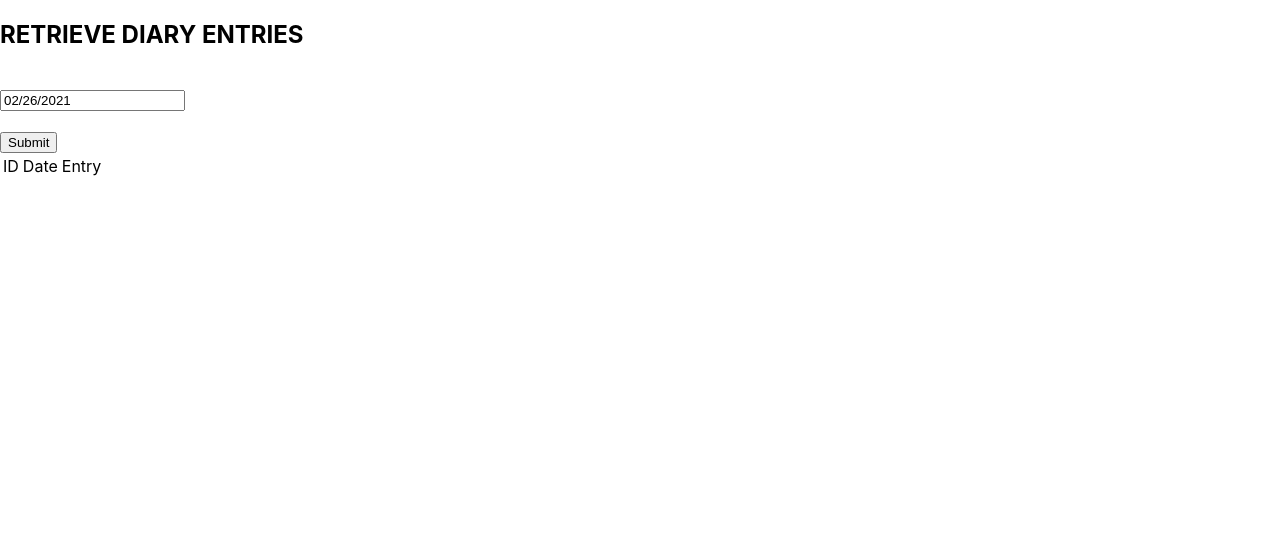
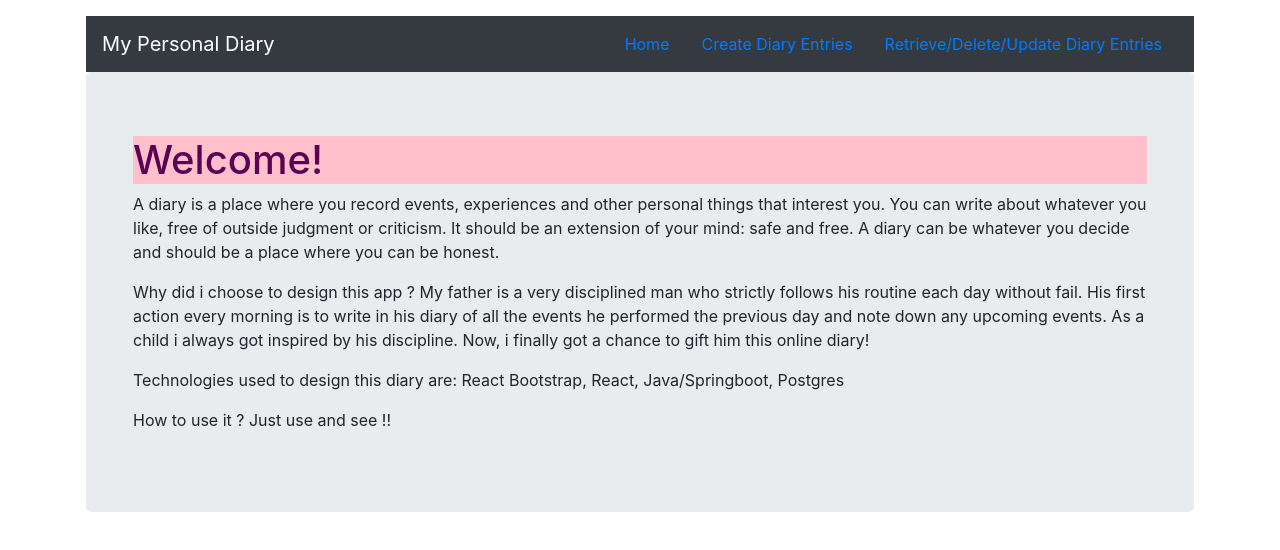
Before and after one commit to seetharamesh/finalproject_frontend, a React (Create React App) app: page / in a window 1280 px wide. Shown: the top 550 px of the page. Built offline with nearby package versions, Linux system fonts and the light colour scheme.

Commit message:
finished bootstrap

```diff
--- a/package.json
+++ b/package.json
@@ -9,11 +9,13 @@
     "axios": "^0.21.1",
     "bootstrap": "^4.6.0",
     "react": "^17.0.1",
+    "react-bootstrap": "^1.5.0",
     "react-contenteditable": "^3.3.5",
     "react-datepicker": "^3.5.0",
     "react-dom": "^17.0.1",
     "react-inline-editing": "^1.0.10",
     "react-router": "^5.2.0",
+    "react-router-bootstrap": "^0.25.0",
     "react-router-dom": "^5.2.0",
     "react-scripts": "4.0.2",
     "styled-components": "^5.2.1",
--- a/src/components/AddPage.js
+++ b/src/components/AddPage.js
@@ -3,19 +3,18 @@ import DatePicker from  "react-datepicker"
 //the below css is already available in datepicker package
 import "react-datepicker/dist/react-datepicker.css";
 import axios from 'axios';
+import styled from 'styled-components';
+
 
 const AddPage = () => {
   const [startDate, setStartDate] = useState(new Date());
   const [entryValue, setValue] = useState('');
-
-  // const handleChange = (event) =>{
-  //   console.log("inside handlechange");
-  //   setValue(event.target.value);
-  //   console.log(entryValue);
-  // }
+  const [submitFlag, setSubmitFlag] = useState(false);
+  const msg = "Your entry created successfully!"
 
   const handleSubmit = (event) => {
-    event.preventDefault();//remove this "event" because we want to reset the form after submit
+    //event.preventDefault();//remove this "event" because we want to reset the form after submit
+    setSubmitFlag(true);
     console.log("inside submit");
     var date = new Date(startDate);
     var mnth = ("0" + (date.getMonth() + 1)).slice(-2);
@@ -36,24 +35,35 @@ const AddPage = () => {
     console.log(data);
     //axios request to create a row
     axios.post('http://localhost:8080/api/diary', data)
-.then((response) => {
-  console.log(response);
-}, (error) => {
-  console.log(error);
-});
-
+    .then((response) => {
+      console.log(response);
+    }, (error) => {
+      console.log(error);
+    });
   }
  return (
+   <Wrapper>
    <form onSubmit= {handleSubmit}>
-   <h2>ADD YOUR DIARY ENTRY</h2><br />
-   <DatePicker selected={startDate} onChange={date => setStartDate(date)} /><br />
-     <textarea
+   <br /><h6>Diary is comprised of dated entries, you will express your feelings towards something when it is very fresh in your mind. You can then look back on those entries in the future and see how your feelings may have changed, or maybe how they have stayed the same.</h6>
+   <h5>Why wait ? Come on !! start creating your memories!</h5><br />
+
+   <DatePicker selected={startDate} onChange={date => setStartDate(date)} /><br /><br />
+     <textarea rows="10" cols="50" wrap="hard" placeholder="start here!"
             value={entryValue}
             onChange={e => setValue(e.target.value)}
           />
     <br/>
     <input type="submit" value="Submit" />
+    {submitFlag && <p>{msg}</p>}
 </form>
+</Wrapper>
 );//end of return
-}//end of function
+};//end of function
+
+const Wrapper = styled.div `
+h6{
+  color:rgb(91, 2, 84);
+  background-color:pink;
+}
+`;
 export default AddPage;
--- a/src/components/App.js
+++ b/src/components/App.js
@@ -1,10 +1,35 @@
 
-function App() {
-  return (
-    <div className="App">
+import React, { Component } from "react";
+import { BrowserRouter, Route, Switch } from "react-router-dom";
 
-    </div>
-  );
+import Jumbotron from "react-bootstrap/Jumbotron";
+import Container from "react-bootstrap/Container";
+import { LinkContainer } from "react-router-bootstrap";
+
+import HomePage from "./HomePage";
+import RetrievePage from "./RetrievePage";
+import Error from "./Error";
+import Navigation from "./Navigation";
+import AddPage from "./AddPage";
+
+class App extends Component {
+  render() {
+    return (
+      <BrowserRouter>
+        <Container className="w-100 p-3">
+          <div>
+            <Navigation />
+            <Switch>
+              <Route path="/" component={HomePage} exact />
+              <Route path="/add" component={AddPage} />
+              <Route path="/retrieve" component={RetrievePage} />
+              <Route component={Error} />
+            </Switch>
+          </div>
+        </Container>
+      </BrowserRouter>
+    );
+  }
 }
 
 export default App;
--- /dev/null
+++ b/src/components/Error.js
@@ -0,0 +1,11 @@
+import React from "react";
+
+const Error = () => {
+  return (
+    <div>
+      <p>Error: Page does not exist!</p>
+    </div>
+  );
+};
+
+export default Error;
--- a/src/components/HomePage.js
+++ b/src/components/HomePage.js
@@ -1,50 +1,27 @@
-import React from 'react';
+import React from "react";
+import Jumbotron from "react-bootstrap/Jumbotron";
+import Container from "react-bootstrap/Container";
 import styled from 'styled-components';
 
-/* This component is mainly used as Homepage
-   This component uses styled-components for styling (see const Wrapper below)*/
+const HomePage = () => {
+  return (<Wrapper>
+    <Jumbotron>
+      <Container>
+        <h1>Welcome!</h1>
+        <p>A diary is a place where you record events, experiences and other personal things that interest you. You can write about whatever you like, free of outside judgment or criticism. It should be an extension of your mind: safe and free. A diary can be whatever you decide and should be a place where you can be honest.</p>
+        <p>Why did i choose to design this app ? My father is a very disciplined man who strictly follows his routine each day without fail. His first action every morning is to write in his diary of all the events he performed the previous day and note down any upcoming events. As a child i always got inspired by his discipline. Now, i finally got a chance to gift him this online diary!</p>
+        <p>Technologies used to design this diary are: React Bootstrap, React, Java/Springboot, Postgres</p>
+        <p>How to use it ? Just use and see !!</p>
+      </Container>
+    </Jumbotron>
+  </Wrapper>
+  );
+};
 
-function Homepage() {
-  return (<Wrapper>
-    <p>"My Personal Diary!"</p>
-    <section>
-
-      <h2>Hello</h2>
-    </section>
-  </Wrapper>);
-};
 const Wrapper = styled.div `
-  min-height: calc(91vh - 55px);
-  background-image: url('https://cdn.wallpapersafari.com/58/31/e2DOgl.png');
-  padding: 20px;
-  p {
-    text-align: center;
-    color: #fff;
-    font-size: 40px;
-    text-decoration: underline overline wavy black;
-    text-underline-offset: 0.3em;
-    text-shadow: black 2px 2px;
-  }
-
-  img {
-    position: absolute;
-    margin-top: -30px;
-  }
-
-  h2, h3 {
-    color:black;
-    position: relative;
-    left: 40%;
-    width: 60%;
-    font-family: 'Quantico';
-  }
-
-  span {
-    color:white;
-  }
-
-  section {
-    color: #fff;
-  }
+h1{
+  color:rgb(91, 2, 84);
+  background-color:pink;
+}
 `;
-export default Homepage;
+export default HomePage;
--- /dev/null
+++ b/src/components/Navigation.js
@@ -0,0 +1,29 @@
+import React from "react";
+import { NavLink } from "react-router-dom";
+import Navbar from "react-bootstrap/Navbar";
+import Nav from "react-bootstrap/Nav";
+
+const Navigation = () => {
+  return (
+    <Navbar collapseOnSelect expand="lg" bg="dark" variant="dark">
+      <Navbar.Brand href="#home">My Personal Diary</Navbar.Brand>
+      <Navbar.Toggle aria-controls="responsive-navbar-nav" />
+      <Navbar.Collapse
+        className="justify-content-end"
+        id="responsive-navbar-nav"
+      >
+        <Nav.Link>
+          <NavLink to="/">Home</NavLink>
+        </Nav.Link>
+        <Nav.Link>
+          <NavLink to="/add">Create Diary Entries</NavLink>
+        </Nav.Link>
+        <Nav.Link>
+          <NavLink to="/retrieve">Retrieve/Delete/Update Diary Entries</NavLink>
+        </Nav.Link>
+      </Navbar.Collapse>
+    </Navbar>
+  );
+};
+
+export default Navigation;
--- a/src/index.css
+++ b/src/index.css
@@ -1,13 +1,14 @@
 body {
+  background-color: #d9455f;
   margin: 0;
-  font-family: -apple-system, BlinkMacSystemFont, 'Segoe UI', 'Roboto', 'Oxygen',
-    'Ubuntu', 'Cantarell', 'Fira Sans', 'Droid Sans', 'Helvetica Neue',
+  font-family: -apple-system, BlinkMacSystemFont, "Segoe UI", "Roboto", "Oxygen",
+    "Ubuntu", "Cantarell", "Fira Sans", "Droid Sans", "Helvetica Neue",
     sans-serif;
   -webkit-font-smoothing: antialiased;
   -moz-osx-font-smoothing: grayscale;
 }
 
 code {
-  font-family: source-code-pro, Menlo, Monaco, Consolas, 'Courier New',
+  font-family: source-code-pro, Menlo, Monaco, Consolas, "Courier New",
     monospace;
 }
--- a/src/index.js
+++ b/src/index.js
@@ -1,10 +1,11 @@
 import React from 'react';
 import ReactDOM from 'react-dom';
 import './index.css';
+import 'bootstrap/dist/css/bootstrap.min.css';
 import App from './components/App';
-import AddPage from './components/AddPage';
-import RetrievePage from './components/RetrievePage';
-import UpdatePage from './components/UpdatePage';
+// import AddPage from './components/AddPage';
+// import RetrievePage from './components/RetrievePage';
+// import UpdatePage from './components/UpdatePage';
 //import DeletePage from './components/DeletePage';
 
 import reportWebVitals from './reportWebVitals';
@@ -12,7 +13,7 @@ import reportWebVitals from './reportWebVitals';
 ReactDOM.render(
   <React.StrictMode>
     <div>
-    <RetrievePage />
+    <App />
     </div>
   </React.StrictMode>,
   document.getElementById('root')
--- /dev/null
+++ b/src/styles.css
@@ -0,0 +1,4 @@
+.App {
+  font-family: sans-serif;
+  text-align: center;
+}
```
Also changed, not shown: 1 other file (tests, documents, lock files or other folders).
